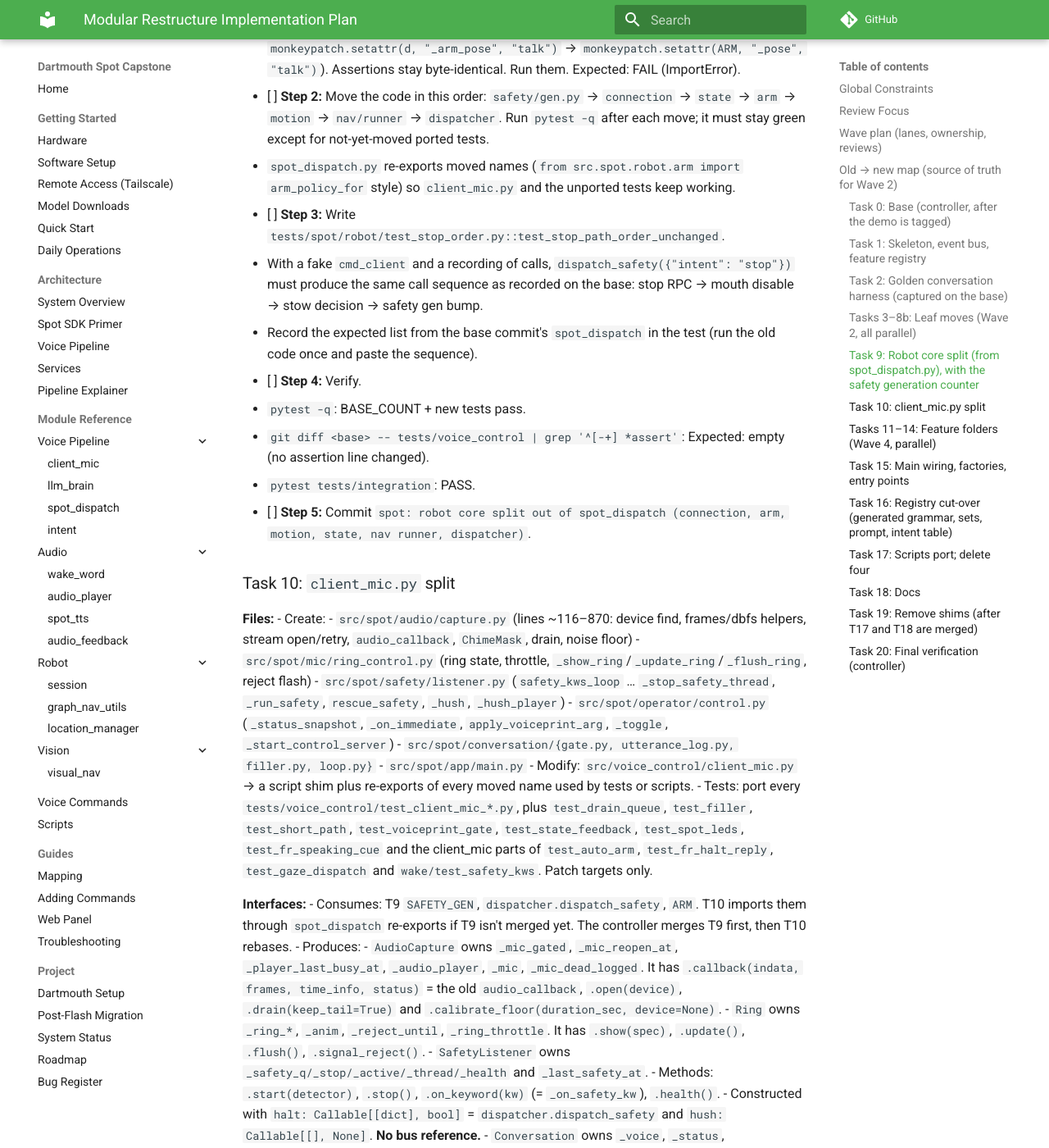
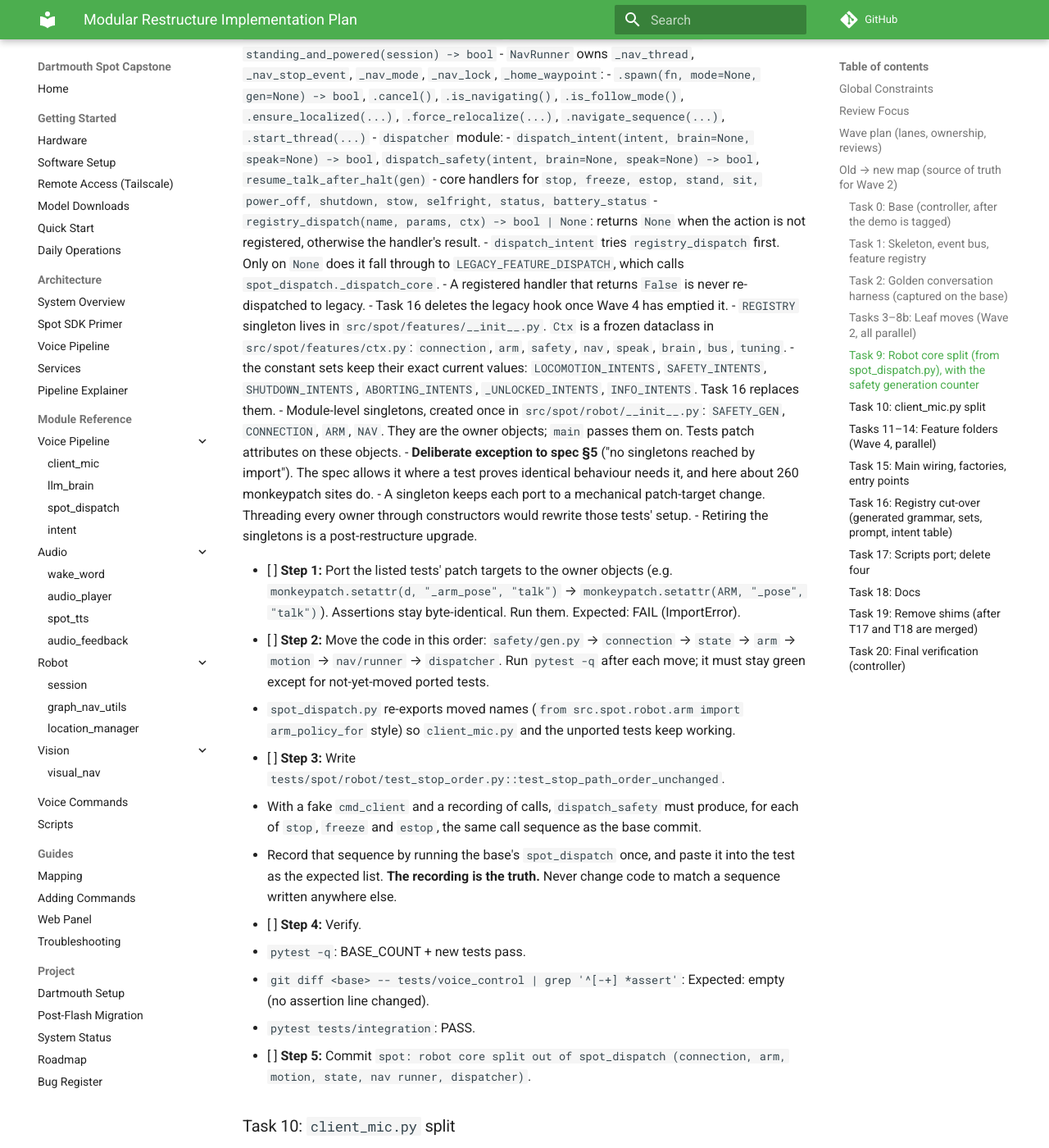
Before and after one commit to matteo-corrado/dartmouth_spot_capstone, an MkDocs documentation site: the page built from docs/superpowers/plans/2026-10-29-modular-restructure.md, in a window 1280 px wide and 1400 px high, scrolled down 9676 px. Shown: the whole window at 82% size. Built offline with MkDocs 1.6.1 and Material for MkDocs 9.7.7, drawn with Linux system fonts in a browser that asks for light colours; comment, search, counter and statistics services are not loaded; some of the changed text lies outside the part shown.

Commit message:
docs: restructure plan fixes (registry-first dispatch, real-time golden, grammar consumers, config stays)

```diff
--- a/docs/superpowers/plans/2026-10-29-modular-restructure.md
+++ b/docs/superpowers/plans/2026-10-29-modular-restructure.md
@@ -110,6 +110,7 @@
 **Files:**
 - Create: `src/spot/__init__.py` and `__init__.py` in `app, core, audio, mic, wake, safety, stt, tts, conversation, brain, robot, nav, perception, operator, features`
 - Create: `src/spot/core/events.py`, `src/spot/core/registry.py`, `src/spot/features/enabled.py` (empty list)
+- Note: `tts`, `wake`, `brain` and `perception` get placeholder `__init__.py` files here. Wave 2 lanes overwrite them with the moved real `__init__.py` content (`tts` is 179 lines). That's expected, not clobbering.
 - Test: `tests/spot/core/test_events.py`, `tests/spot/core/test_registry.py`
 
 **Interfaces — Produces:**
@@ -175,6 +176,17 @@
   - `{"kind": "say", "text": ...}`.
 - Clip source: env `SPOT_DEMO_AUDIO`, default `/home/spotdog/spot/dartmouth_spot_capstone/tests/audio/demo`, plus `tests/audio/*_lab.wav`. If the clips are missing, `pytest.skip("demo recordings not present")`.
 
+**Real-time constraint:**
+- The endpointer, `ChimeMask`, `RingThrottle`, filler and lock timeout read `time.monotonic()`.
+- So the harness feeds audio **at real time**. Speeding it up changes decisions, and faking the clock needs a src seam.
+- Budget several minutes per run. Mark the test `@pytest.mark.slow`, registered in `pyproject.toml` markers. Gates run it with `pytest tests/integration -m slow`.
+
+**Fallback:** if `main()` cannot be driven without a src change:
+- the harness drives `audio_callback` + `process_utterance` + `_finish_utterance` through the module directly, with the same fakes;
+- the controller records that choice in the ledger.
+
+**Wave 1 gate:** T2 has run twice on base with identical output before any Wave 2 lane is dispatched.
+
 - [ ] **Step 1:** Write `test_conversation_matches_golden`.
   - It runs `run_pipeline` on the fixed clip list stored in `golden/conversation.json["clips"]`.
   - Then `assert records == golden["records"]`, comparing floats rounded to 2 dp.
@@ -226,9 +238,10 @@
 - **T8 brain:**
   - The `intent…knowledge` rows and the conversation rows (`conversation_log`, `session_state`, `speaker_lock`, `speaker_embed`).
   - `knowledge/` and `grammar/` are data. Fix every path constant that reads them, then add a test asserting each path constant exists on disk.
+  - Also grep `scripts/*.sh`, `*.service` and docker config for `knowledge/` and `grammar/` paths, and update them.
 - **T8b robot leaf, nav, perception, core, operator** (safety-reviewer):
   - Rows `src/session.py`, `src/estop.py`, nav, perception, `world_objects`, `visual_nav`, `emotes`, `gaze`, core, `control_server`.
-  - `src/config.py` → `src/spot/core/config.py`. Do not print or log any value it reads.
+  - `src/config.py` is **not moved**. It stays where it is: 8 lines, credentials-adjacent, and the sensitive-file hook may block its shim. New code imports `from src.config import …` as today.
 
 **Wave 2 gate:**
 - A reviewer reads the merged wave diff. Every old path is a 3-line alias (or the T6 script shim), and no logic line changed: `git diff -M --stat` shows renames with ≥95% similarity.
@@ -261,16 +274,23 @@
 - `dispatcher` module:
   - `dispatch_intent(intent, brain=None, speak=None) -> bool`, `dispatch_safety(intent, brain=None, speak=None) -> bool`, `resume_talk_after_halt(gen)`
   - core handlers for `stop, freeze, estop, stand, sit, power_off, shutdown, stow, selfright, status, battery_status`
-  - `LEGACY_FEATURE_DISPATCH: Callable` hook that calls `spot_dispatch._dispatch_core` for every other intent, until Wave 4 empties it
+  - `registry_dispatch(name, params, ctx) -> bool | None`: returns `None` when the action is not registered, otherwise the handler's result.
+  - `dispatch_intent` tries `registry_dispatch` first. Only on `None` does it fall through to `LEGACY_FEATURE_DISPATCH`, which calls `spot_dispatch._dispatch_core`.
+  - A registered handler that returns `False` is never re-dispatched to legacy.
+  - Task 16 deletes the legacy hook once Wave 4 has emptied it.
+  - `REGISTRY` singleton lives in `src/spot/features/__init__.py`. `Ctx` is a frozen dataclass in `src/spot/features/ctx.py`: `connection`, `arm`, `safety`, `nav`, `speak`, `brain`, `bus`, `tuning`.
   - the constant sets keep their exact current values: `LOCOMOTION_INTENTS`, `SAFETY_INTENTS`, `SHUTDOWN_INTENTS`, `ABORTING_INTENTS`, `_UNLOCKED_INTENTS`, `INFO_INTENTS`. Task 16 replaces them.
 - Module-level singletons, created once in `src/spot/robot/__init__.py`: `SAFETY_GEN`, `CONNECTION`, `ARM`, `NAV`. They are the owner objects; `main` passes them on. Tests patch attributes on these objects.
+  - **Deliberate exception to spec §5** ("no singletons reached by import"). The spec allows it where a test proves identical behaviour needs it, and here about 260 monkeypatch sites do.
+  - A singleton keeps each port to a mechanical patch-target change. Threading every owner through constructors would rewrite those tests' setup.
+  - Retiring the singletons is a post-restructure upgrade.
 
 - [ ] **Step 1:** Port the listed tests' patch targets to the owner objects (e.g. `monkeypatch.setattr(d, "_arm_pose", "talk")` → `monkeypatch.setattr(ARM, "_pose", "talk")`). Assertions stay byte-identical. Run them. Expected: FAIL (ImportError).
 - [ ] **Step 2:** Move the code in this order: `safety/gen.py` → `connection` → `state` → `arm` → `motion` → `nav/runner` → `dispatcher`. Run `pytest -q` after each move; it must stay green except for not-yet-moved ported tests.
   - `spot_dispatch.py` re-exports moved names (`from src.spot.robot.arm import arm_policy_for` style) so `client_mic.py` and the unported tests keep working.
 - [ ] **Step 3:** Write `tests/spot/robot/test_stop_order.py::test_stop_path_order_unchanged`.
-  - With a fake `cmd_client` and a recording of calls, `dispatch_safety({"intent": "stop"})` must produce the same call sequence as recorded on the base: stop RPC → mouth disable → stow decision → safety gen bump.
-  - Record the expected list from the base commit's `spot_dispatch` in the test (run the old code once and paste the sequence).
+  - With a fake `cmd_client` and a recording of calls, `dispatch_safety` must produce, for each of `stop`, `freeze` and `estop`, the same call sequence as the base commit.
+  - Record that sequence by running the base's `spot_dispatch` once, and paste it into the test as the expected list. **The recording is the truth.** Never change code to match a sequence written anywhere else.
 - [ ] **Step 4:** Verify.
   - `pytest -q`: BASE_COUNT + new tests pass.
   - `git diff <base> -- tests/voice_control | grep '^[-+] *assert'`: Expected: empty (no assertion line changed).
@@ -288,6 +308,8 @@
   - `src/spot/conversation/{gate.py, utterance_log.py, filler.py, loop.py}`
   - `src/spot/app/main.py`
 - Modify: `src/voice_control/client_mic.py` → a script shim plus re-exports of every moved name used by tests or scripts.
+  - Keep its project-root `sys.path` bootstrap, so `python src/voice_control/client_mic.py` can import `src.spot`.
+  - Keep `src/voice_control` on `sys.path` as well, for the bare `asr_pb2` alias.
 - Tests: port every `tests/voice_control/test_client_mic_*.py`, plus `test_drain_queue`, `test_filler`, `test_short_path`, `test_voiceprint_gate`, `test_state_feedback`, `test_spot_leds`, `test_fr_speaking_cue` and the client_mic parts of `test_auto_arm`, `test_fr_halt_reply`, `test_gaze_dispatch` and `wake/test_safety_kws`. Patch targets only.
 
 **Interfaces:**
@@ -326,22 +348,17 @@
 
 ### Tasks 11–14: Feature folders (Wave 4, parallel)
 
-Each feature `X` gets `src/spot/features/X/__init__.py`, which exports `FEATURE: Feature` (T1 types), plus `handlers.py` holding the code moved from `spot_dispatch.py`. Each lane:
-- deletes its own handler functions and its own `if name == ...` branches from `spot_dispatch._dispatch_core`, replacing each branch with `return registry_dispatch(name, params, ctx)`;
-- touches no other branch.
-
-`Ctx` is a frozen dataclass in `src/spot/features/ctx.py`, created by T11 (the other lanes import it; the controller merges T11 first):
-- `connection: Connection`, `arm: Arm`, `safety: SafetyGen`, `nav: NavRunner`
-- `speak: Callable[[str], None] | None`, `brain: object | None`
-- `bus: EventBus`, `tuning: Tuning`
-
-`registry_dispatch(name, params, ctx) -> bool` is in `src/spot/robot/dispatcher.py`. T9 doesn't define it, so T11 adds it. It looks up `REGISTRY.action(name)` and returns `False` if the action is missing.
+Each feature `X` gets `src/spot/features/X/__init__.py`, which exports `FEATURE: Feature` (T1 types), plus `handlers.py` holding the code moved from `spot_dispatch.py`.
+- A lane **only deletes** its own handler functions and its own `if name == ...` branches from `spot_dispatch._dispatch_core`. It adds nothing there.
+- This works because T9's `dispatch_intent` already tries the registry first, so a registered feature never reaches the legacy chain.
+- Pure deletions in separate regions merge cleanly.
+- `Ctx`, `REGISTRY` and `registry_dispatch` come from T9.
 
 **Declarations:** each `ActionSpec` copies its flags from the current hand-written sets (spec 6.3 list) and its `grammar_params` / `prompt_line` text verbatim from `spot_action.gbnf` / `llm_brain.py`. `IntentRule`s copy the regex rules from `intent.py`, each with a `priority` equal to the rule's current index × 10.
 
 | Task | Features (intents) | Extra |
 |---|---|---|
-| T11 | `dance` (`emote`), `gaze` (no intent; `start` runs the gaze worker; subscribes to `speaker_locked`) | creates `ctx.py`, `registry_dispatch`, `REGISTRY` singleton in `src/spot/features/__init__.py`; clearance scan stays in `perception`, called by dance |
+| T11 | `dance` (`emote`), `gaze` (no intent; `start` runs the gaze worker; subscribes to `speaker_locked`) | clearance scan stays in `perception`, called by dance |
 | T12 | `mouth` (`enable_mouth`, `disable_mouth`; `start` = auto-arm after stand), `settings` (`set_persona`, `add_persona`, `set_volume`, `set_backend`) | per spec 7.1b: close-mouth-before-stow and the talk pose stay in `Arm` |
 | T13 | `walk` (`walk`, `turn`, `strafe`, `body_height`, `set_speed`), `follow` (`follow_me`) | |
 | T14 | `navigation` (`walk_to`, `go_to`, `tour`, `patrol`, `come_back`, `load_map`, `save_location`, `list_maps`, `list_locations`), `visual_nav` (`go_to_object`, `check_obstacles`, `describe`) | |
@@ -351,7 +368,7 @@
 - [ ] **Step 2:** Port that feature's handler tests' patch targets (assertions unchanged). Expected: FAIL.
 - [ ] **Step 3:** Move the handlers and write `FEATURE`. Add the name to `enabled.py`. One line per feature, in the order `dance, gaze, mouth, settings, walk, follow, navigation, visual_nav`; the controller resolves the trivial list-merge.
 - [ ] **Step 4 (T13 only):** Write `tests/spot/features/test_disabled.py::test_disabled_feature_intent_is_refused`.
-  - Load the registry without `walk`. `dispatch_intent({"intent": "walk", "params": {}})` returns False and raises nothing.
+  - Load the registry without `walk`, after T13 has removed walk's legacy branches. `dispatch_intent({"intent": "walk", "params": {}})` returns False and raises nothing.
   - On the base, an unknown intent does the same; assert parity by calling `dispatch_intent({"intent": "no_such_intent"})` too.
 - [ ] **Step 5:** `pytest -q` and `pytest tests/integration`. Both PASS.
 - [ ] **Step 6:** Commit `spot: <X> feature folder(s)`.
@@ -422,7 +439,10 @@
   - `test_intent_table_identical`: same rules, same order.
   - `test_disabling_dance_removes_emote_everywhere`: grammar, prompt, sets and intent rules.
 - [ ] **Step 2:** Run. Expected: the identity tests FAIL until generation exists.
-- [ ] **Step 3:** Implement generation, then switch every consumer from the hand-written constant to `REGISTRY.names(flag)` / generated text. Delete the hand-written constants. Delete `spot_action.gbnf` from `src` (the golden copy stays in tests).
+- [ ] **Step 3:** Before deleting anything, check how the grammar reaches llama-server.
+  - Run: `grep -rn "spot_action.gbnf\|gbnf" src scripts config *.service scripts/*.service scripts/*.sh 2>/dev/null`
+  - If any non-Python consumer reads the file by path (service unit, shell script, docker config), keep a generated `spot_action.gbnf` written at startup to the same path, instead of deleting it.
+- [ ] **Step 3b:** Implement generation, then switch every consumer from the hand-written constant to `REGISTRY.names(flag)` / generated text. Delete the hand-written constants, `LEGACY_FEATURE_DISPATCH`, and the now-empty `spot_dispatch._dispatch_core` feature chain. Delete `spot_action.gbnf` from `src` only if Step 3 found no path consumer (the golden copy stays in tests).
 - [ ] **Step 4:** `pytest -q` and `pytest tests/integration`. PASS.
 - [ ] **Step 5:** Commit `spot: grammar, intent table, intent sets and prompt generated from features`.
 
```
Also changed, not shown: other parts of docs/superpowers/plans/2026-10-29-modular-restructure.md (+1 -1 lines).
